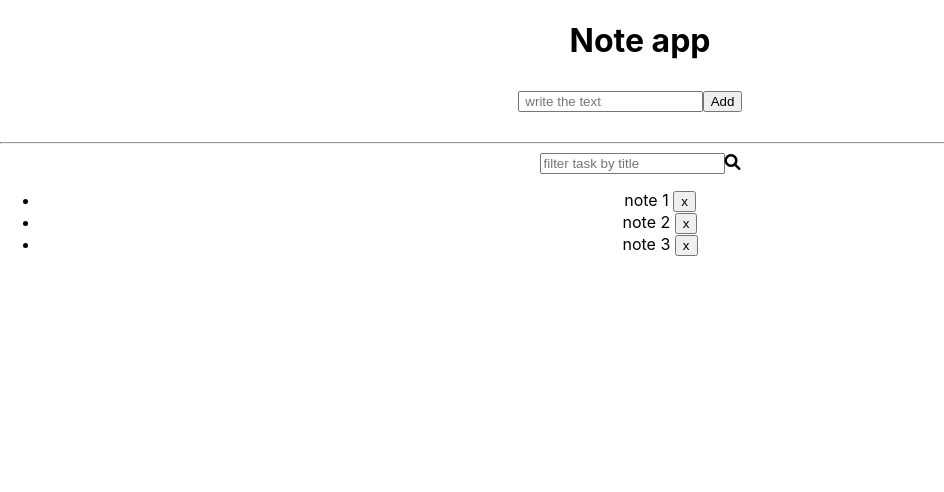
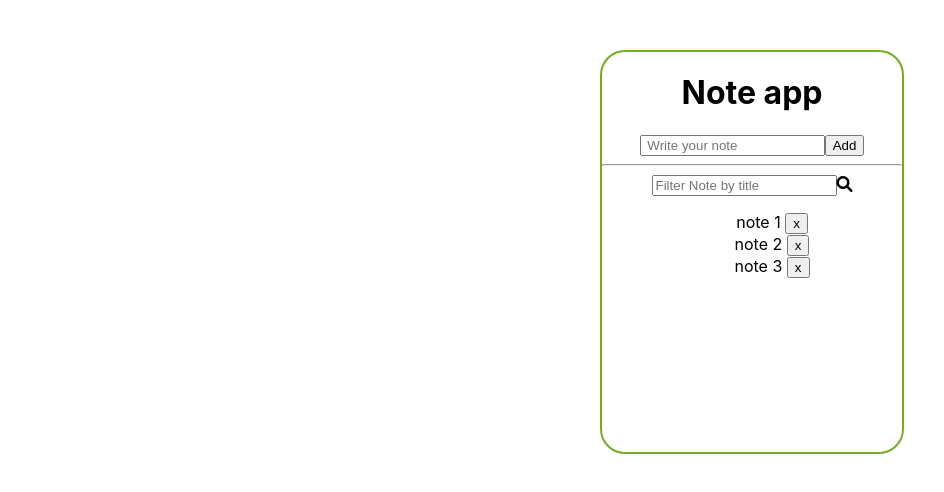
Before and after one commit to Nena629/react-challenge-todo-app, a React (Create React App) app: page / in a window 1280 px wide. Shown: the top 492 px of the page, without its empty margins (0-944 px from the left). Built offline with nearby package versions, Linux system fonts and the light colour scheme.

Commit message:
filter note

```diff
--- a/src/App.css
+++ b/src/App.css
@@ -1,42 +1,10 @@
-.App {
+.b{
+  border-radius: 25px;
+  border: 2px solid #73AD21;
+  padding: 0px;
+  width: 300px;
+  height: 400px;
   text-align: center;
+  margin-left: 600px;
+  margin-top: 50px;
 }
-
-.App-logo {
-  height: 40vmin;
-  pointer-events: none;
-}
-
-@media (prefers-reduced-motion: no-preference) {
-  .App-logo {
-    animation: App-logo-spin infinite 20s linear;
-  }
-}
-
-.App-header {
-  background-color: #282c34;
-  min-height: 100vh;
-  display: flex;
-  flex-direction: column;
-  align-items: center;
-  justify-content: center;
-  font-size: calc(10px + 2vmin);
-  color: white;
-}
-
-.App-link {
-  color: #61dafb;
-}
-
-@keyframes App-logo-spin {
-  from {
-    transform: rotate(0deg);
-  }
-  to {
-    transform: rotate(360deg);
-  }
-}
-
-img {
-  width: 200px;
-}
--- a/src/App.js
+++ b/src/App.js
@@ -1,6 +1,7 @@
 import React, { useState } from 'react'
 import AddNote from './components/AddNote'
 import ListeNote from './components/ListeNote'
+import './App.css'
 
 const App = () => {
 
@@ -12,9 +13,9 @@ const App = () => {
 
       //copieNotes
     const [copieNotes, setCopieNotes] = useState([
-    { id: 1, content: "Text 1 😄" },
-    { id: 2, content: "Text 2 😄" },
-    { id: 3, content: "Text 3 😄" }
+    { id: 1, content: "Text 1 " },
+    { id: 2, content: "Text 2 " },
+    { id: 3, content: "Text 3 " }
     ])
 
    // Add note
@@ -39,16 +40,35 @@ const App = () => {
     setCopieNotes([...newList])
     }
 
+    // Filter note
+    const filterNote = (e) =>{
+
+     let input_value = e.target.value;
+
+        if (input_value === "") {
+          setNotes([...copieNotes])
+        }
+        else {
+          let newList = notes.filter((t) => t.content.includes(input_value))
+          setNotes([...newList])
+        }
+
+    }
+
     return (
-        <div style={{ textAlign: "center" }}>
+
+        <div className="b" style={{ textAlign: "center" }}>
             <h1>Note app</h1>
         {/* listeNote*/}
             <AddNote addListNote= {addNewNote} />
             <hr />
+
+        {/* listeNote*/}
             <div className="filter border w-50 mx-auto">
-                <input type="text" placeholder="filter task by title" className="form-control" />
+                <input onChange={filterNote} type="text" placeholder="Filter Note by title" className="form-control" />
                 <i className="fa fa-search" aria-hidden="true" />
             </div>
+
         {/* listeNote*/}
             <ListeNote list={notes} onDeleteNoteApp={deleteNoteById} />
         </div>
--- a/src/components/ItemNote.js
+++ b/src/components/ItemNote.js
@@ -2,10 +2,10 @@ import React from 'react'
 
 const ItemNote = ({title, onDeleteListNote,id}) => {
     return (
-        <li>
+        <div>
             <span> {title} </span>
             <button onClick={()=>onDeleteListNote(id)} className="btn">x</button>
-        </li>
+        </div>
 
     )
 }
--- a/src/components/ListeNote.js
+++ b/src/components/ListeNote.js
@@ -16,8 +16,6 @@ const ListeNote = ({list,onDeleteNoteApp}) => {
                     />
             )
             )}
-
-
             </ul>
         </div>
 
--- a/src/components/addNote.js
+++ b/src/components/addNote.js
@@ -16,10 +16,9 @@ const AddNote = ({addListNote}) => {
 
   return (
 
-    <div style={{ margin: "30px", width: "1200px", justifyContent: "center" }}>
+    <div>
       <div className="add">
-        <input
-          type="text" className="form-       control" placeholder=" write the text" ref={inputText}
+        <input type="text" className="form-control" placeholder=" Write your note" ref={inputText}
         />
 
         <button
```
